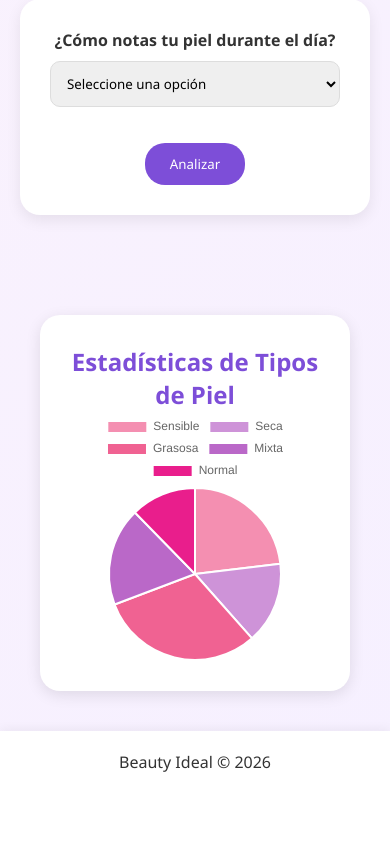
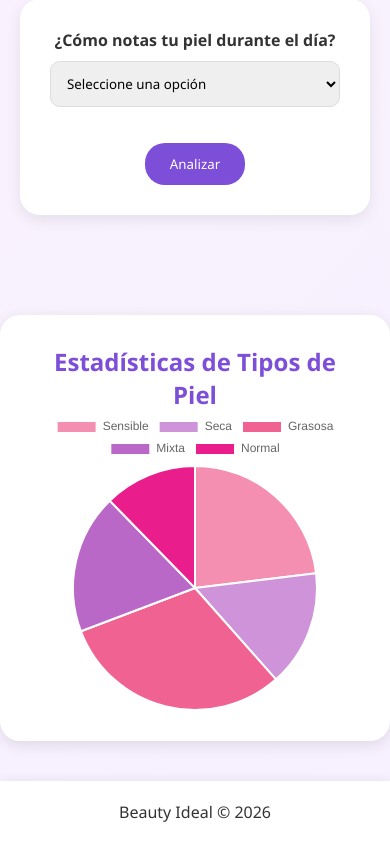
Before and after one commit to PaulaMurcia-a/pagina_MaquillajeIdeal, a FastAPI app: page / in a window 390 px wide. Shown: the part 2680-3523 px from the top of the page. Before the commit the page ends 3452 px from the top, so only its background shows below. Run offline with FastAPI, Linux system fonts and the light colour scheme.

Commit message:
[ADD] ESTADISTICAS

```diff
--- a/static/style.css
+++ b/static/style.css
@@ -257,3 +257,27 @@ footer{
     color: #666;
     font-size: 14px;
 }
+
+
+.dashboard {
+    max-width: 700px;
+    margin: 40px auto;
+}
+
+#grafica {
+    max-width: 400px;
+    max-height: 400px;
+    margin: 0 auto;
+}
+
+ /*celulares*/
+@media (max-width: 768px) {
+    .dashboard {
+        max-width: 100%;
+    }
+
+    #grafica {
+        max-width: 100%;
+        max-height: none;
+    }
+}
```
